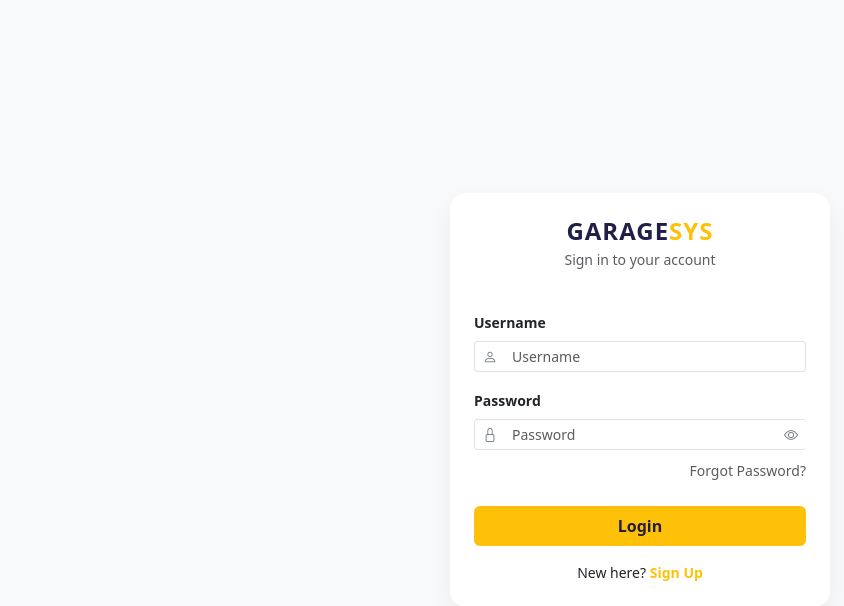
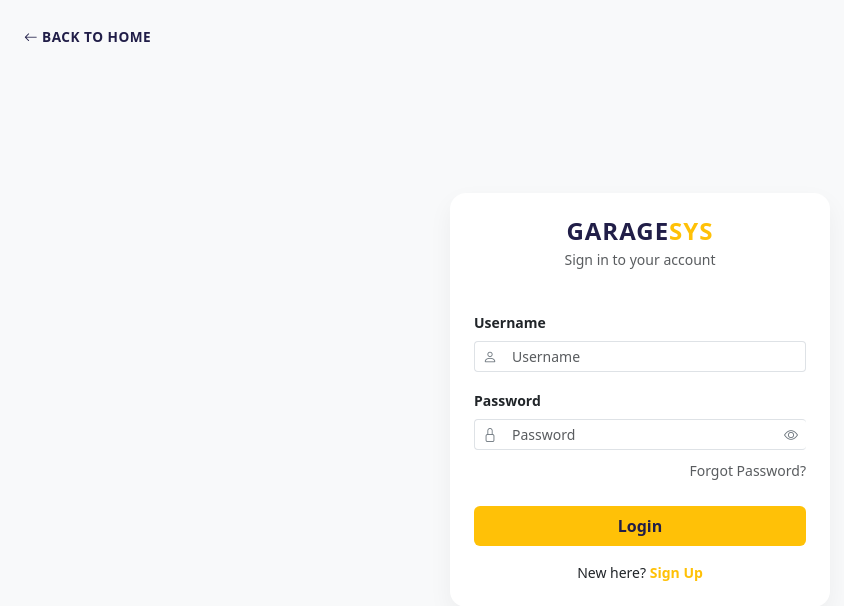
Before and after one commit to Sneharag/Garage-Service-Tracking, a Django app: page /login/ in a window 1280 px wide. Shown: the top 606 px of the page, without its empty margins (0-844 px from the left). Run offline with Django 5.2, Linux system fonts and the light colour scheme.

Commit message:
login updated

```diff
--- a/templates/login.html
+++ b/templates/login.html
@@ -44,10 +44,38 @@
     border-color: #ffc107;
     color: #ffc107;
 }
+.back-home-link {
+    text-decoration: none;
+    color: #211e48;
+    font-weight: 600;
+    font-size: 0.85rem;
+    text-transform: uppercase;
+    letter-spacing: 0.5px;
+    display: inline-flex;
+    align-items: center;
+    transition: all 0.3s ease;
+}
+
+.back-home-link:hover {
+    color: #ffc107;
+    transform: translateX(-5px); /* Subtle nudge to the left on hover */
+}
+
+/* Ensure the position absolute doesn't get squashed on mobile */
+@media (max-width: 576px) {
+    .back-home-link {
+        font-size: 0.75rem;
+    }
+}
     </style>
 </head>
 <body>
-
+<!-- 🏠 Back to Home Link -->
+<div class="position-absolute top-0 start-0 p-4">
+    <a href="{% url 'home' %}" class="back-home-link">
+        <i class="bi bi-arrow-left me-1"></i> Back to Home
+    </a>
+</div>
 <div class="container">
     <div class="card login-card p-4">
         <div class="text-center mb-4">
```
